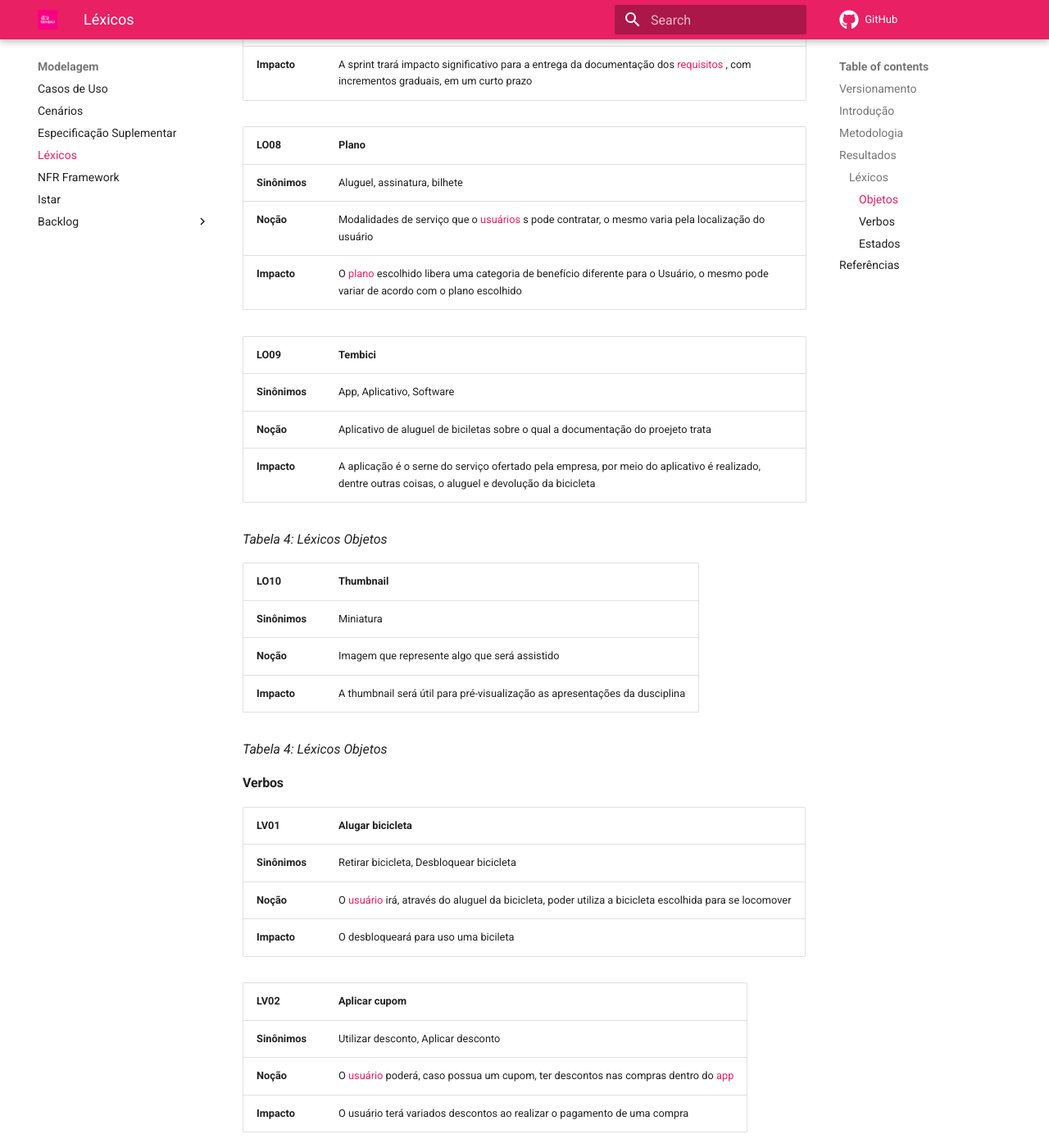
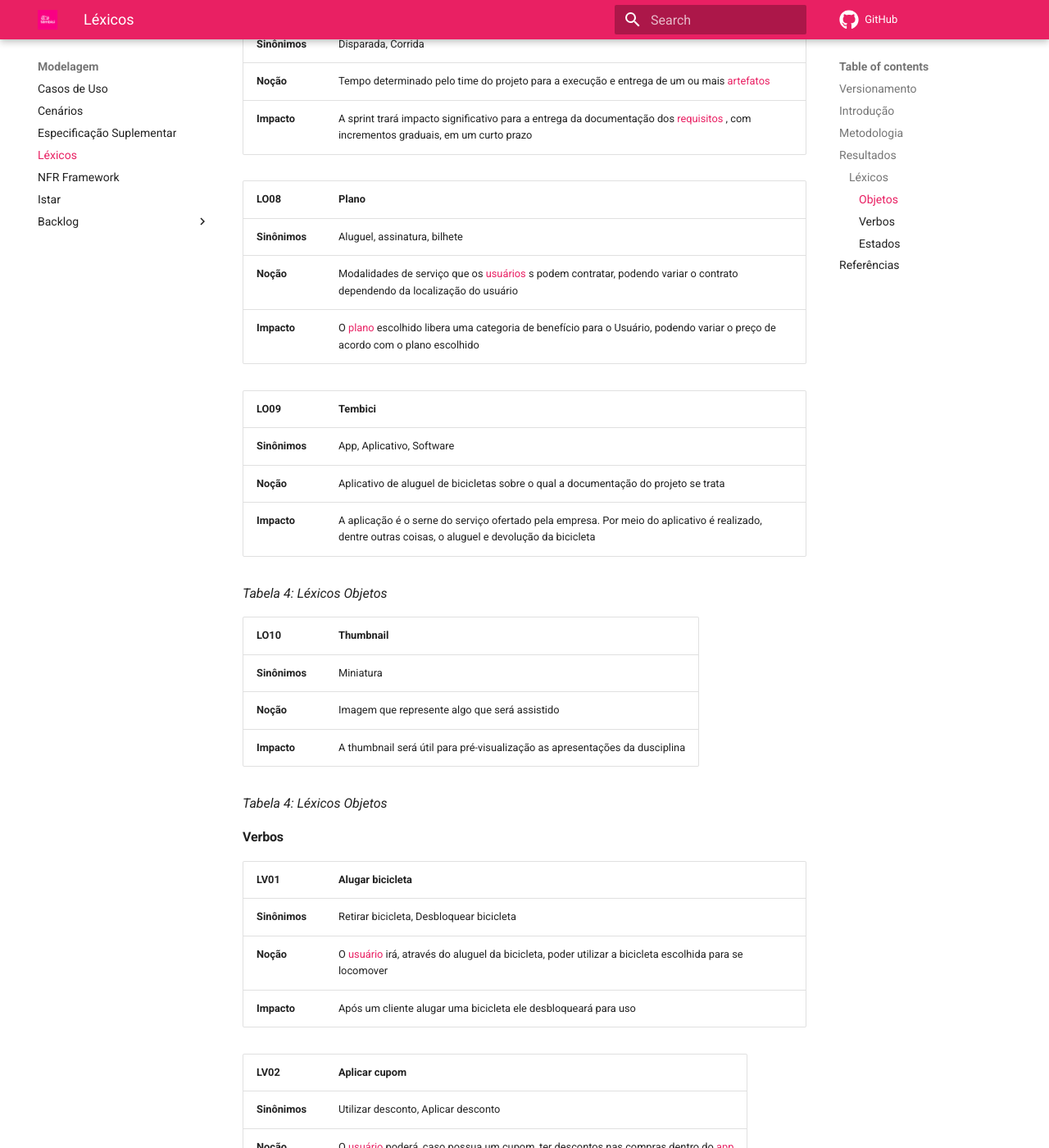
Before and after one commit to Requisitos-de-Software/2021.2-Tembici, an MkDocs documentation site: the page built from docs/modelagem/lexicos.md, in a window 1280 px wide and 1400 px high, scrolled down 3630 px. Shown: the whole window at 82% size. Built offline with MkDocs 1.6.1 and Material for MkDocs 9.7.7, drawn with Linux system fonts in a browser that asks for light colours; comment, search, counter and statistics services are not loaded; some of the changed text lies outside the part shown.

Commit message:
#58 - Correçao da modelagem dos lexicos

```diff
--- a/docs/modelagem/lexicos.md
+++ b/docs/modelagem/lexicos.md
@@ -52,14 +53,14 @@
 |---|------------------|
 |**Sinônimos**|Atividade, "Task", Artifício|
 |**Noção**| Atividade que será entregue para incremento da documentação ao final da <a href="#sprint" > sprint </a> |
-|**Impacto**| O <a href="#artefato" > artefato </a> irá acrescentar no desenvolvimento da documentação a fim enterdemos melhor sobre o aplicativo |
+|**Impacto**| O <a href="#artefato" > artefato </a> irá acrescentar no desenvolvimento da documentação a fim de enterdemos melhor sobre o aplicativo |
 
 <div id="back-end"></div>
 
 |LO02|**Back-end**|
 |---|------------------|
 |**Sinônimos**| "Por-trás", "Parte de trás" |
-|**Noção**| Programa que roda por trás do software, fica entre o <a href="#usuario" > usuário </a> e o que possível ser visto por ele |
+|**Noção**| Programa que roda por trás do software, fica entre o que é possível ser visto pelo<a href="#usuario" > usuário </a> e aonde armazena os dados da plataforma |
 |**Impacto**| Ele conectará o usuário com o banco de dados, isso fará com que usuário possa consumir os seus própios dados e os dados sobre as bicicletas |
 
 <div id="clone"></div>
@@ -115,16 +116,16 @@
 |LO08|**Plano**|
 |---|------------------|
 |**Sinônimos**| Aluguel, assinatura, bilhete |
-|**Noção**| Modalidades de serviço que o <a href="#usuario" > usuários </a>s pode contratar, o mesmo varia pela localização do usuário |
-|**Impacto**| O<a href="#plano"> plano</a> escolhido libera uma categoria de benefício diferente para o Usuário, o mesmo pode variar de acordo com o plano escolhido |
+|**Noção**| Modalidades de serviço que os <a href="#usuario" > usuários </a>s podem contratar, podendo variar o contrato dependendo da localização do usuário |
+|**Impacto**| O<a href="#plano"> plano</a> escolhido libera uma categoria de benefício para o Usuário, podendo variar o preço de acordo com o plano escolhido |
 
 <div id="Tembici"></div>
 
 |LO09|**Tembici**|
 |---|------------------|
 |**Sinônimos**| App, Aplicativo, Software |
-|**Noção**| Aplicativo de aluguel de biciletas sobre o qual a documentação do proejeto trata |
-|**Impacto**| A aplicação é o serne do serviço ofertado pela empresa, por meio do aplicativo é realizado, dentre outras coisas, o aluguel e devolução da bicicleta |
+|**Noção**| Aplicativo de aluguel de bicicletas sobre o qual a documentação do projeto se trata |
+|**Impacto**| A aplicação é o serne do serviço ofertado pela empresa. Por meio do aplicativo é realizado, dentre outras coisas, o aluguel e devolução da bicicleta |
 
 *Tabela 4: Léxicos Objetos*
 
@@ -146,8 +147,8 @@
 | LV01 | **Alugar bicicleta** |
 | ------ | ---- |
 | **Sinônimos** | Retirar bicicleta, Desbloquear bicicleta |
-| **Noção** | O <a href="#usuario" > usuário </a> irá, através do aluguel da bicicleta, poder utiliza a bicicleta escolhida para se locomover |
-| **Impacto**| O desbloqueará para uso uma bicileta |
+| **Noção** | O <a href="#usuario" > usuário </a> irá, através do aluguel da bicicleta, poder utilizar a bicicleta escolhida para se locomover |
+| **Impacto**| Após um cliente alugar uma bicicleta ele desbloqueará para uso |
 
 <div id="aplicar"></div>
 
@@ -179,7 +180,7 @@
 | ------ | ---- |
 | **Sinônimos** | Realizar Cadastro, Registrar, Criar Conta |
 | **Noção** | O <a href="#usuario" > usuário </a> poderá se cadastrar no aplicativo e receber alguns benefícios |
-| **Impacto**| 	O usuário cadastrado tem direito a algumas funcionalidades a mais |
+| **Impacto**| 	O usuário cadastrado tem direito a algumas funcionalidades que entregues a qualquer cliente |
 
 <div id="cancelar"></div>
 
```
Also changed, not shown: other parts of docs/modelagem/lexicos.md (+7 -6 lines).
